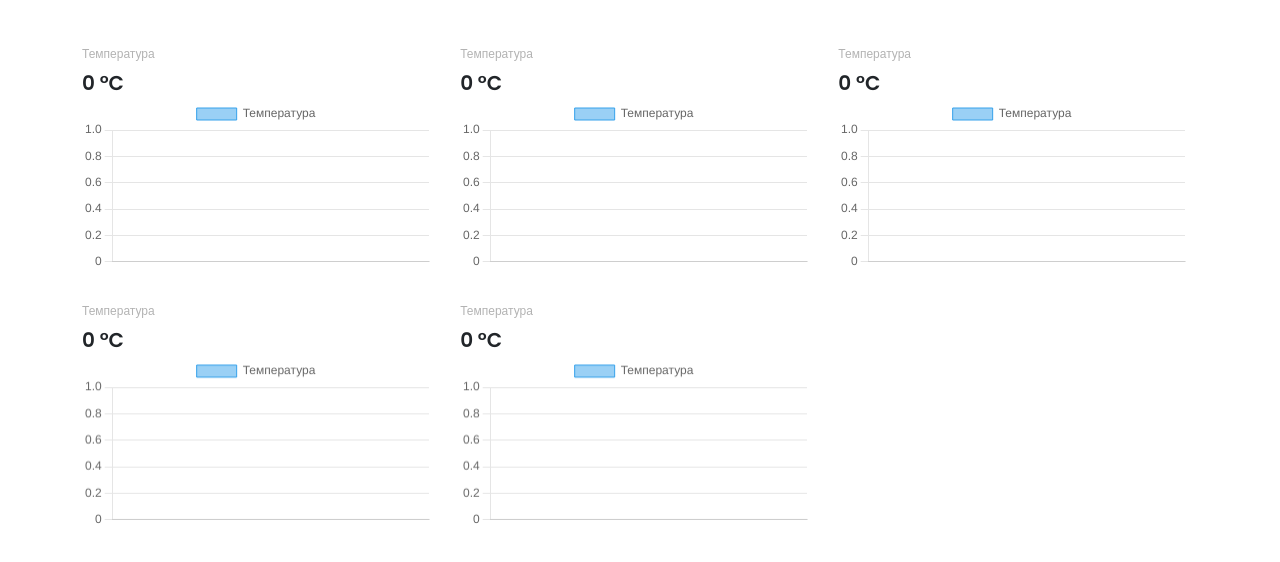
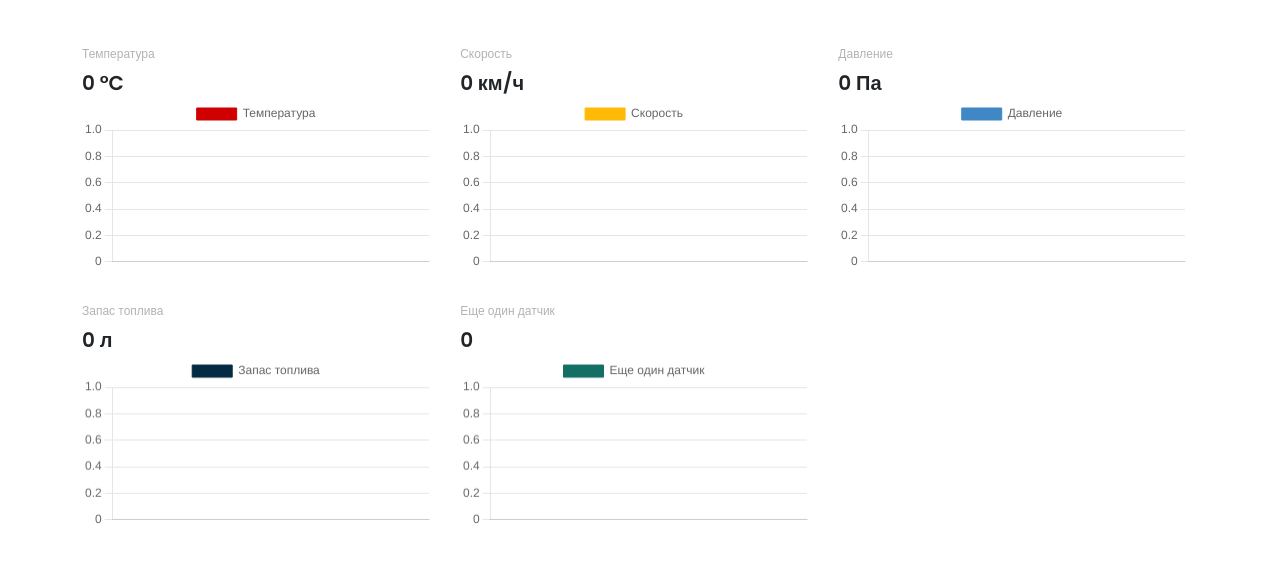
Before and after one commit to Terrible59/arduino-reader, a website: page resources/index.html in a window 1280 px wide. Shown: the part 68-630 px from the top of the page. Drawn offline with nearby package versions, Linux system fonts and the light colour scheme.

Commit message:
Added new lines in chart

```diff
--- a/resources/index.html
+++ b/resources/index.html
@@ -26,29 +26,29 @@
                     </div>
                 </div>
                 <div class="data-card">
-                    <div class="data-card__heading">Температура</div>
-                    <div class="data-card__value"><span id="number2">0</span> °C</div>
+                    <div class="data-card__heading">Скорость</div>
+                    <div class="data-card__value"><span id="number2">0</span> км/ч</div>
                     <div class="data-card__chart">
                         <canvas id="chart2"></canvas>
                     </div>
                 </div>
                 <div class="data-card">
-                    <div class="data-card__heading">Температура</div>
-                    <div class="data-card__value"><span id="number3">0</span> °C</div>
+                    <div class="data-card__heading">Давление</div>
+                    <div class="data-card__value"><span id="number3">0</span> Па</div>
                     <div class="data-card__chart">
                         <canvas id="chart3"></canvas>
                     </div>
                 </div>
                 <div class="data-card">
-                    <div class="data-card__heading">Температура</div>
-                    <div class="data-card__value"><span id="number4">0</span> °C</div>
+                    <div class="data-card__heading">Запас топлива</div>
+                    <div class="data-card__value"><span id="number4">0</span> л</div>
                     <div class="data-card__chart">
                         <canvas id="chart4"></canvas>
                     </div>
                 </div>
                 <div class="data-card">
-                    <div class="data-card__heading">Температура</div>
-                    <div class="data-card__value"><span id="number5">0</span> °C</div>
+                    <div class="data-card__heading">Еще один датчик</div>
+                    <div class="data-card__value"><span id="number5">0</span></div>
                     <div class="data-card__chart">
                         <canvas id="chart5"></canvas>
                     </div>
--- a/resources/scripts/script.js
+++ b/resources/scripts/script.js
@@ -12,7 +12,6 @@ for (let i = 0; i < 5; i++) {
     numbers[i].start();
 }
 
-
 ws.onopen = () => {
     console.log('Online')
 }
@@ -26,7 +25,7 @@ ws.onmessage = (res) => {
     const date = (new Date()).toLocaleTimeString();
 
     for (let i = 0; i < 5; i++) {
-        if (Object.keys(chartData[i]).length == 5) {
+        if (Object.keys(chartData[i]).length == 7) {
             delete chartData[i][Object.keys(chartData[i])[0]];
         }
         chartData[i][date] = serverData[i];
@@ -35,7 +34,7 @@ ws.onmessage = (res) => {
     }
 }
 
-function makeChart(number, label) {
+function makeChart(number, label, color) {
     const ctx = document.getElementById(`chart${number + 1}`);
     return new Chart(ctx, {
         type: 'line',
@@ -44,7 +43,9 @@ function makeChart(number, label) {
           datasets: [{
             label: label,
             data: chartData[number],
-            borderWidth: 1
+            borderWidth: 1,
+            backgroundColor: color,
+            borderColor: color,
           }]
         },
         options: {
@@ -52,7 +53,8 @@ function makeChart(number, label) {
             y: {
               beginAtZero: true
             }
-          }
+          },
+          tension: 0.2,
         }
     });
 }
@@ -60,9 +62,9 @@ function makeChart(number, label) {
 const chartData = [{}, {}, {}, {}, {}];
 
 const charts = [
-    makeChart(0, 'Температура'),
-    makeChart(1, 'Температура'),
-    makeChart(2, 'Температура'),
-    makeChart(3, 'Температура'),
-    makeChart(4, 'Температура')
+    makeChart(0, 'Температура', '#D00000'),
+    makeChart(1, 'Скорость', '#FFBA08'),
+    makeChart(2, 'Давление', '#3F88C5'),
+    makeChart(3, 'Запас топлива', '#032B43'),
+    makeChart(4, 'Еще один датчик', '#136F63')
 ];
```
